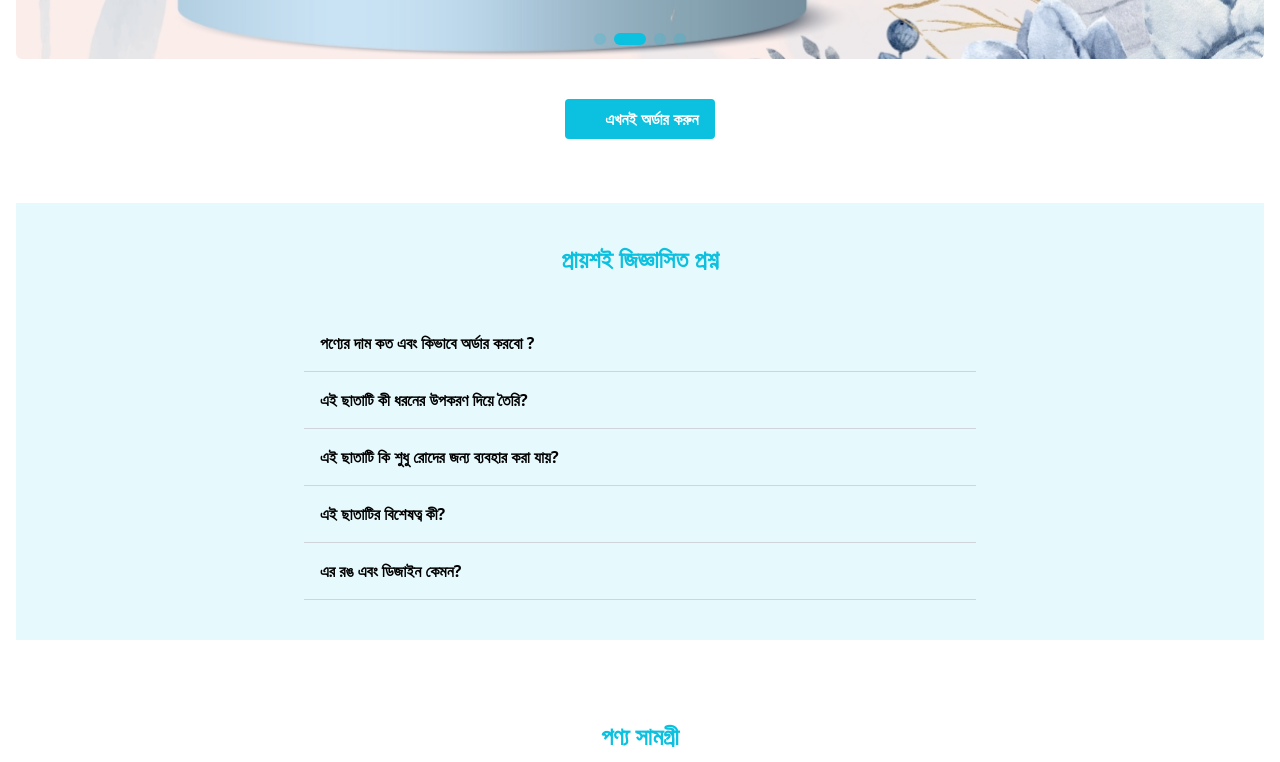
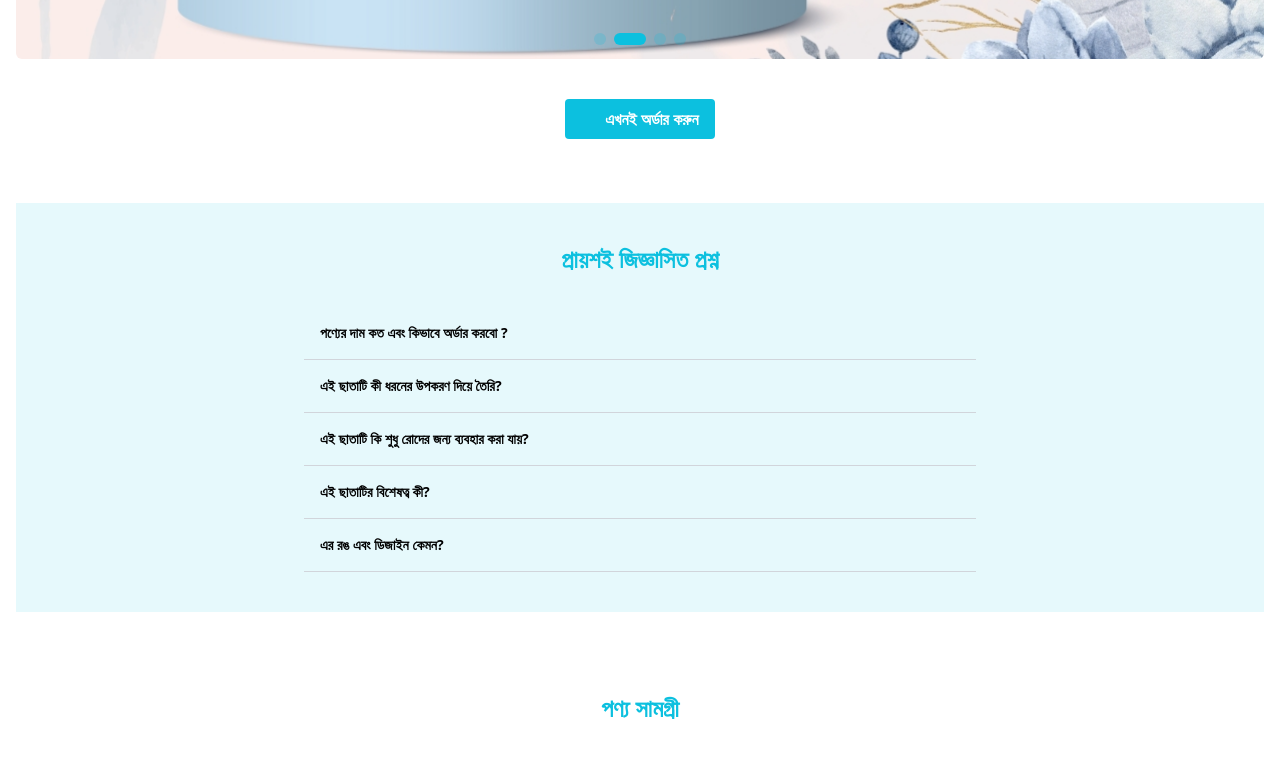
Before and after one commit to antorntech/lushoriam-single-page, a React (Vite) app: page / in a window 1280 px wide. Shown: the part 575-1337 px from the top of the page. Built offline with nearby package versions, Linux system fonts and the light colour scheme; some icons are missing.

Commit message:
hotfix the component

```diff
--- a/src/components/shared/Accordion.jsx
+++ b/src/components/shared/Accordion.jsx
@@ -37,14 +37,14 @@ const Accordion = () => {
   };
 
   return (
-    <div className="w-full max-w-2xl mx-auto mt-5 md:mt-10">
+    <div className="w-full max-w-2xl mx-auto mt-2 md:mt-8">
       {faqData.map((item, index) => (
         <div key={index} className="border-b border-gray-300">
           <button
             className="w-full flex justify-between items-center p-4 text-left font-medium bg-primary/0 hover:bg-primary/10 transition-all duration-300"
             onClick={() => toggleAccordion(index)}
           >
-            <span className="font-bold text-md md:text-md">
+            <span className="font-bold text-sm lg:text-md">
               {item.question}
             </span>
             {openIndex === index ? (
@@ -61,7 +61,7 @@ const Accordion = () => {
           </button>
           <div
             className={`overflow-hidden transition-all duration-300 ease-in-out ${
-              openIndex === index ? "max-h-40 p-4" : "max-h-0 p-0"
+              openIndex === index ? "max-h-80 p-4" : "max-h-0 p-0"
             }`}
           >
             <p className="text-gray-700">{item.answer}</p>
```
